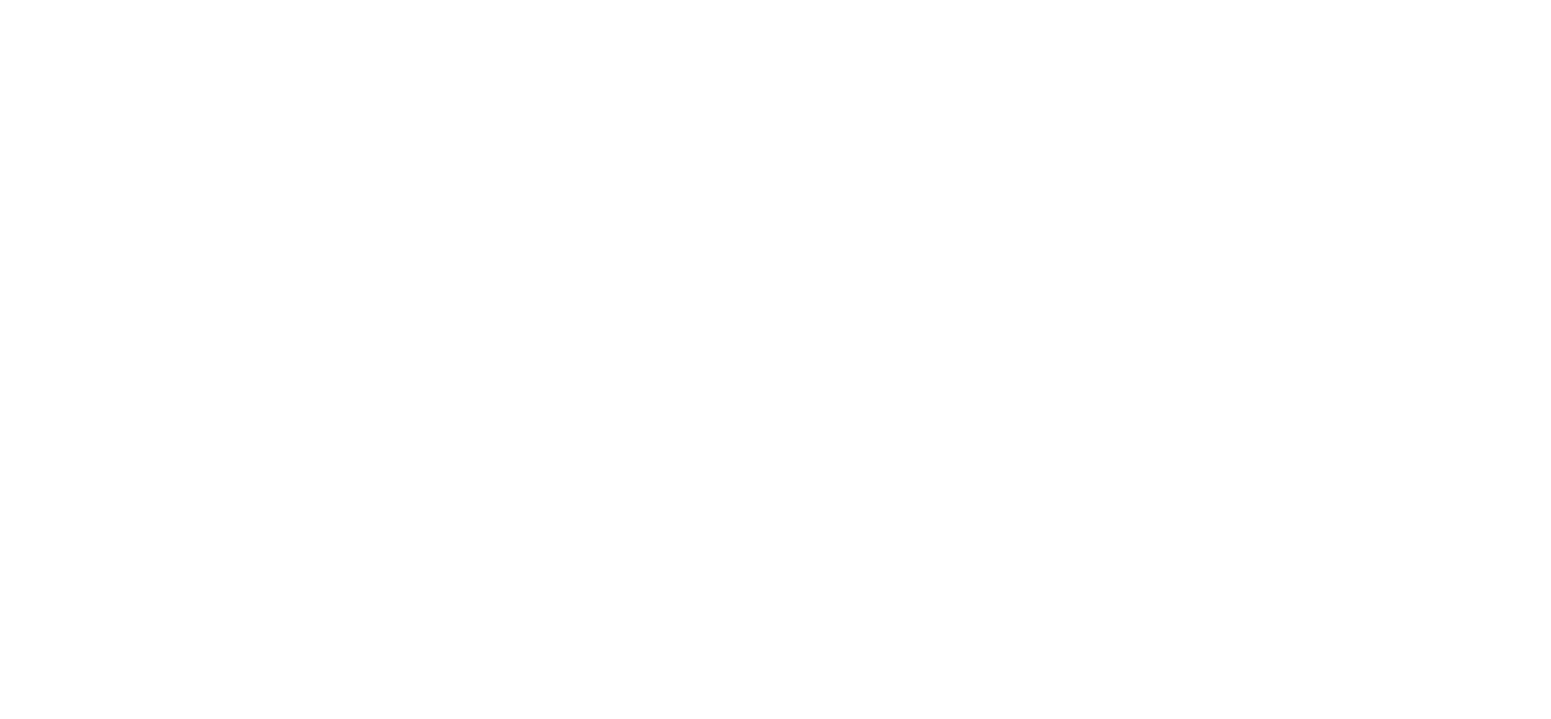
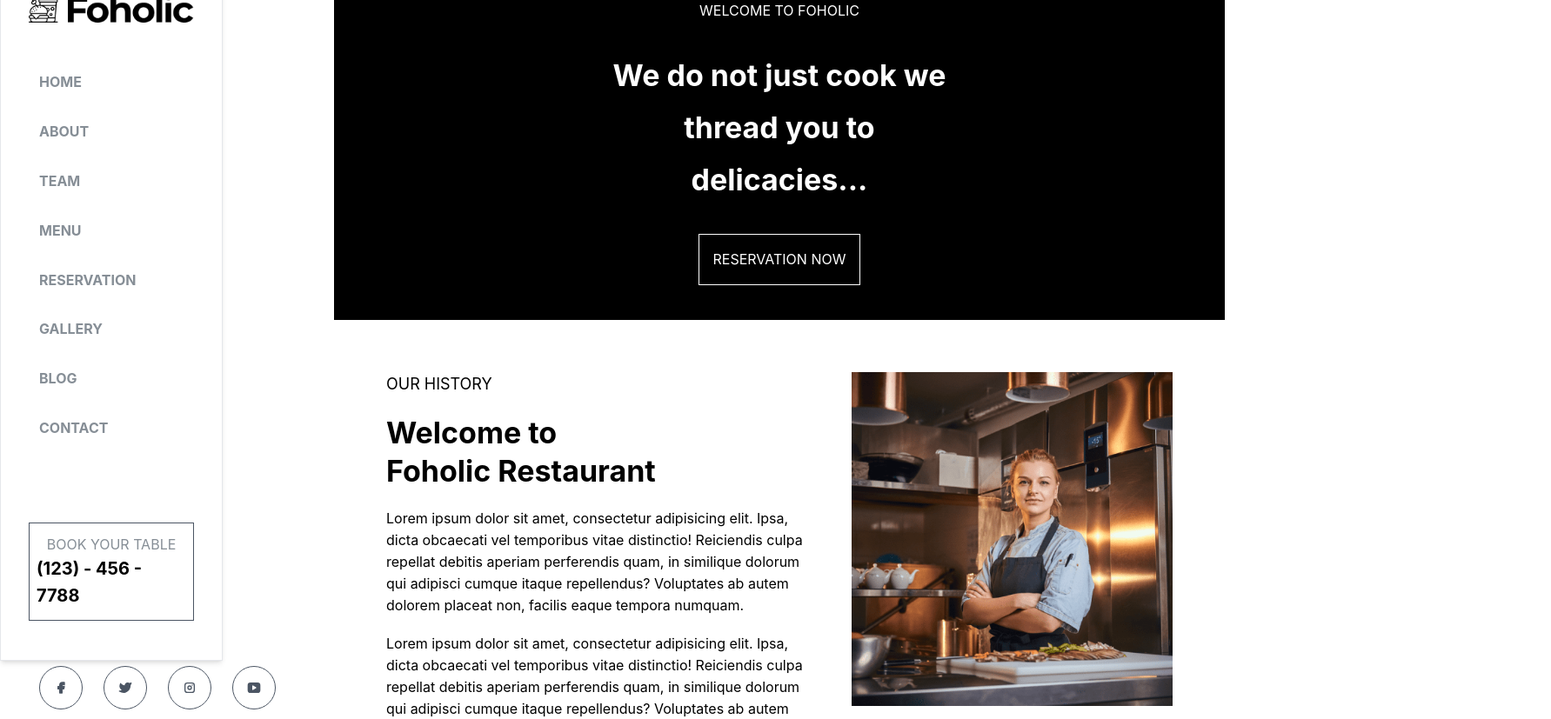
Before and after one commit to sandrayeboahAE/santry, a Next.js app: page /homepage in a window 1280 px wide. Shown: the part 40-867 px from the top of the page at 87% size, 1783 px wide, since content can reach past the window. Before the commit the page ends 800 px from the top, so only its background shows below. Built offline with nearby package versions, Linux system fonts and the light colour scheme.

Commit message:
created home slide

```diff
--- /dev/null
+++ b/src/components/Homeslide.jsx
@@ -0,0 +1,27 @@
+import { Flex, Text, Title } from "@mantine/core";
+import Link from "next/link";
+import React from "react";
+
+const HomeSlide = () => {
+    return ( <div>
+        <div className="bg-black p-5">
+            <Flex direction="column" align="center" justify="center">
+                <div className="m-5">
+                  <Text c="white" fz="md">WELCOME TO FOHOLIC</Text>
+                </div>
+                <div className="p-5">
+                    <Flex direction="column" align="center" gap="md">
+                       <Title order={1} className="text-white">We do not just cook we</Title>
+                       <Title order={1} className="text-white">thread you to</Title>
+                       <Title order={1} className="text-white">delicacies... </Title>
+                    </Flex>
+                </div>
+                <div className="border border-white text-white p-4 m-5">
+                  <Link href="/reservations">RESERVATION NOW</Link>
+                </div>
+            </Flex>
+        </div>
+    </div> );
+}
+
+export default HomeSlide;
--- a/src/pages/homepage.jsx
+++ b/src/pages/homepage.jsx
@@ -1,11 +1,48 @@
-import { Flex } from "@mantine/core";
+import { Flex, Text } from "@mantine/core";
+import Image from "next/image";
+import { TbBrandFacebookFilled, TbBrandTwitterFilled, TbBrandInstagram, TbBrandYoutubeFilled } from "react-icons/tb";
 import React from "react";
+import HomeSlide from "@/components/Homeslide";
+import About from "@/components/About";
+import Team from "@/components/Team";
+import Menu from "@/components/Menu";
 
 const HomePage = () => {
-    return ( <div>
+    return ( <div className="w-screen">
         <Flex>
-            <div>sidebar</div>
-            <div>main pages</div>
+            <div className="fixed w-1/5 p-8 border shadow-md h-screen bg-white">
+                <div className="mb-10"><Image src="/logo.png" alt="page logo" width="250" height="250" /></div>
+                <div className="mb-20">
+                    <div className="px-3 py-4 hover:font-black"><Text fw="bolder" c="gray">HOME</Text></div>
+                    <div className="px-3 py-4 hover:font-black"><Text fw="bolder" c="gray">ABOUT</Text></div>
+                    <div className="px-3 py-4 hover:font-black"><Text fw="bolder" c="gray">TEAM</Text></div>
+                    <div className="px-3 py-4 hover:font-black"><Text fw="bolder" c="gray">MENU</Text></div>
+                    <div className="px-3 py-4 hover:font-black"><Text fw="bolder" c="gray">RESERVATION</Text></div>
+                    <div className="px-3 py-4 hover:font-black"><Text fw="bolder" c="gray">GALLERY</Text></div>
+                    <div className="px-3 py-4 hover:font-black"><Text fw="bolder" c="gray">BLOG</Text></div>
+                    <div className="px-3 py-4 hover:font-black"><Text fw="bolder" c="gray">CONTACT</Text></div>
+                </div>
+                <div className="border border-gray-600 px-2 py-3 mb-10">
+                    <Flex direction="column" align="center">
+                        <Text fz="md" c="gray">BOOK YOUR TABLE</Text>
+                        <Text fw="bold" fz="xl">(123) - 456 - 7788</Text>
+                    </Flex>
+                </div>
+                <div>
+                    <Flex direction="row">
+                        <div className="border border-gray-600 text-gray-600 rounded-full m-3 p-4"> <a href="https://facebook.com/santry123"><TbBrandFacebookFilled /></a></div>
+                        <div className="border border-gray-600 text-gray-600 rounded-full m-3 p-4"> <a href="https://twitter.com/santry123"><TbBrandTwitterFilled /></a></div>
+                        <div className="border border-gray-600 text-gray-600 rounded-full m-3 p-4"> <a href="https://instagram.com/santry123"><TbBrandInstagram /></a></div>
+                        <div className="border border-gray-600 text-gray-600 rounded-full m-3 p-4"> <a href="https://youtube.com/santry123"><TbBrandYoutubeFilled /></a></div>
+                    </Flex>
+                </div>
+            </div>
+            <div className="w-4/5 ml-96">
+                <HomeSlide />
+                <About />
+                <Team />
+                <Menu />
+            </div>
         </Flex>
     </div> );
 }
```
